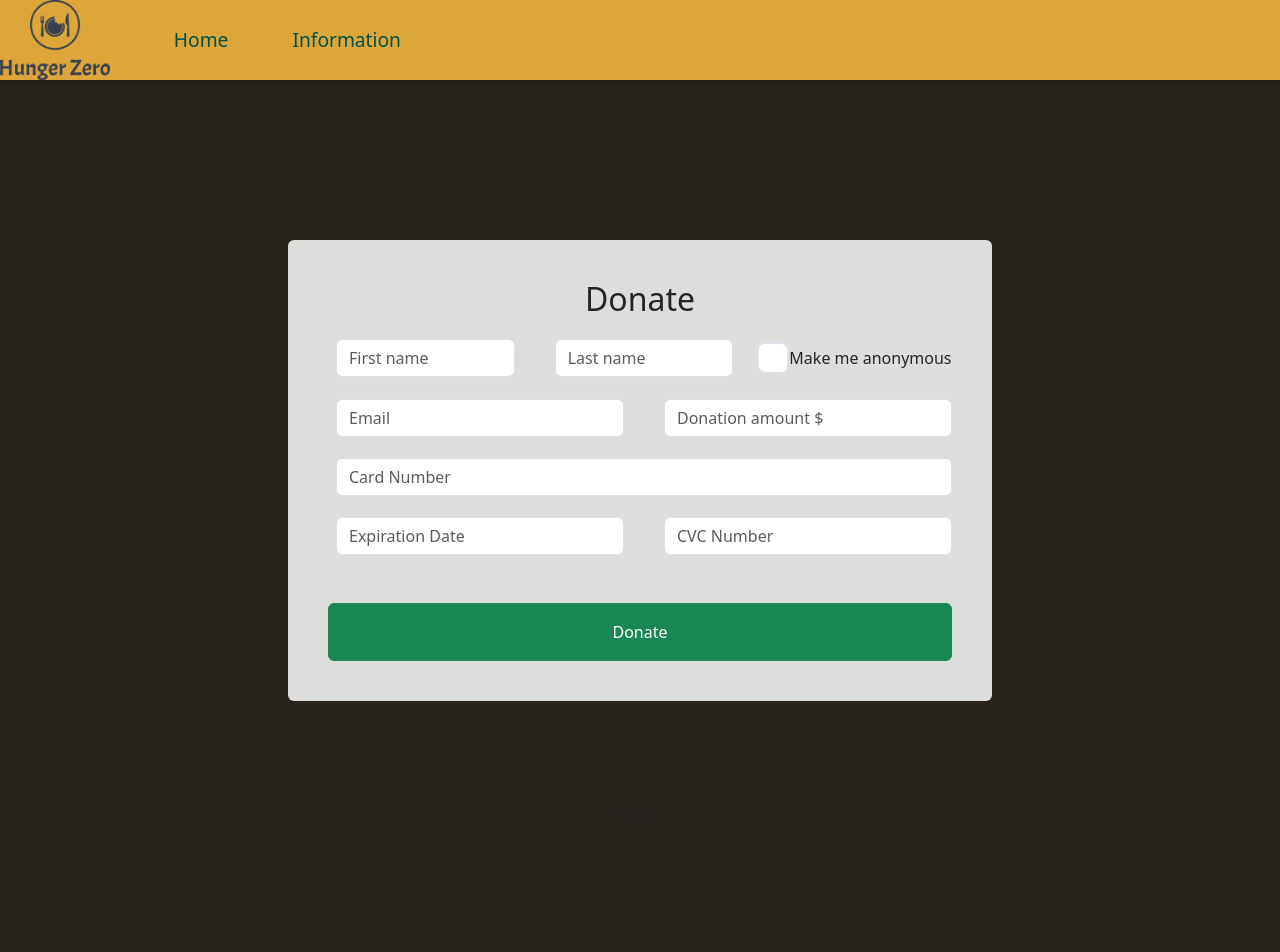
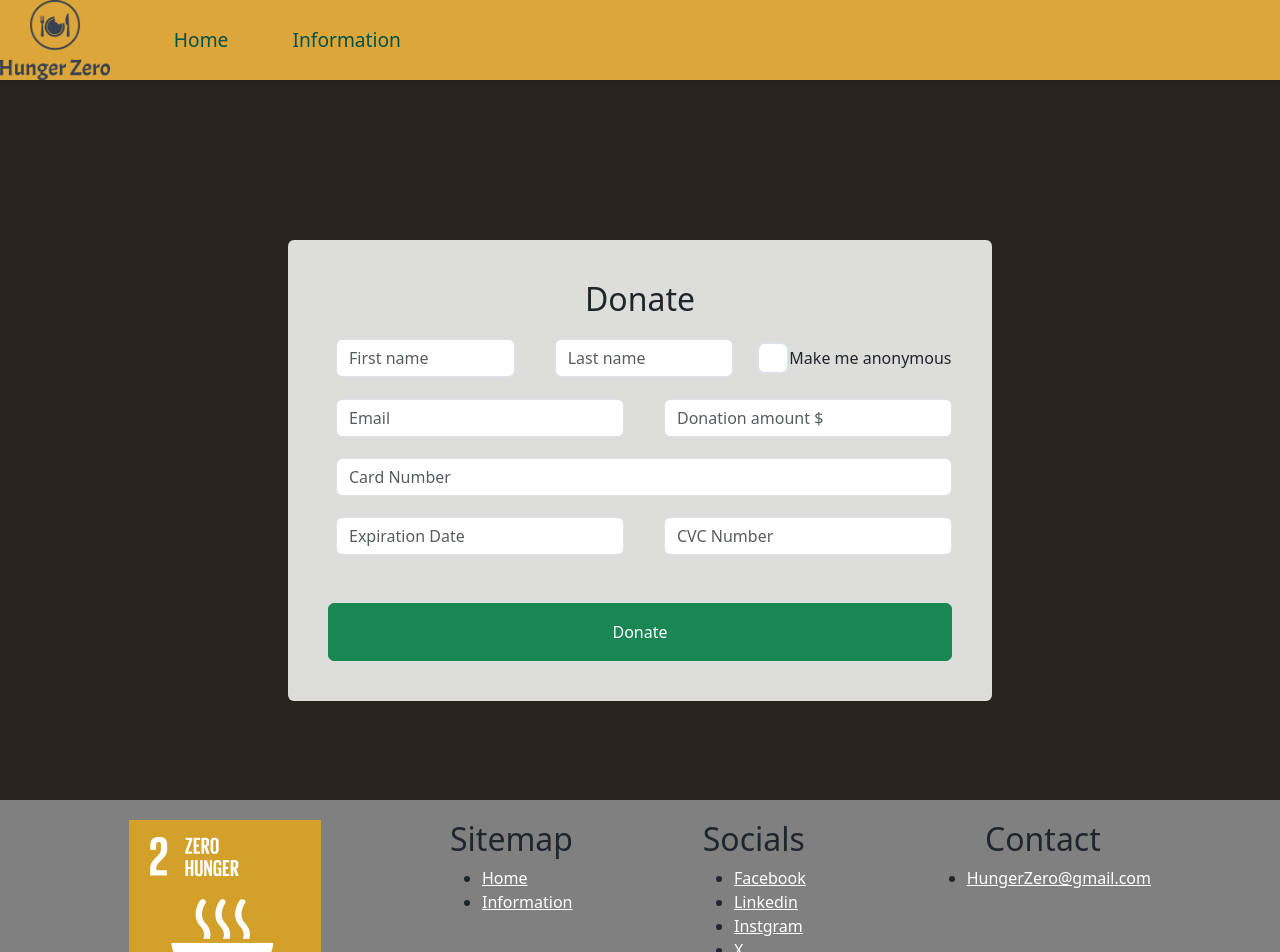
Before and after one commit to erikpersson0884/DAT257-Agile-software-project-management, a React (Vite) app in the folder Frontend/DAT257_Website/: page / in a window 1280 px wide. Shown: the top 952 px of the page. Built offline with nearby package versions, Linux system fonts and the light colour scheme; no server answers.

Commit message:
deleted unnecessary code

```diff
--- a/Frontend/DAT257_Website/src/App.tsx
+++ b/Frontend/DAT257_Website/src/App.tsx
@@ -33,10 +33,6 @@ function App() {
             <Route path="/" element={<DonationBox/>}></Route>
 
           </Routes>
-          <div>
-
-            <p>Data : {data}</p>
-          </div>
           <Footer/>
 
       </BrowserRouter>
```
